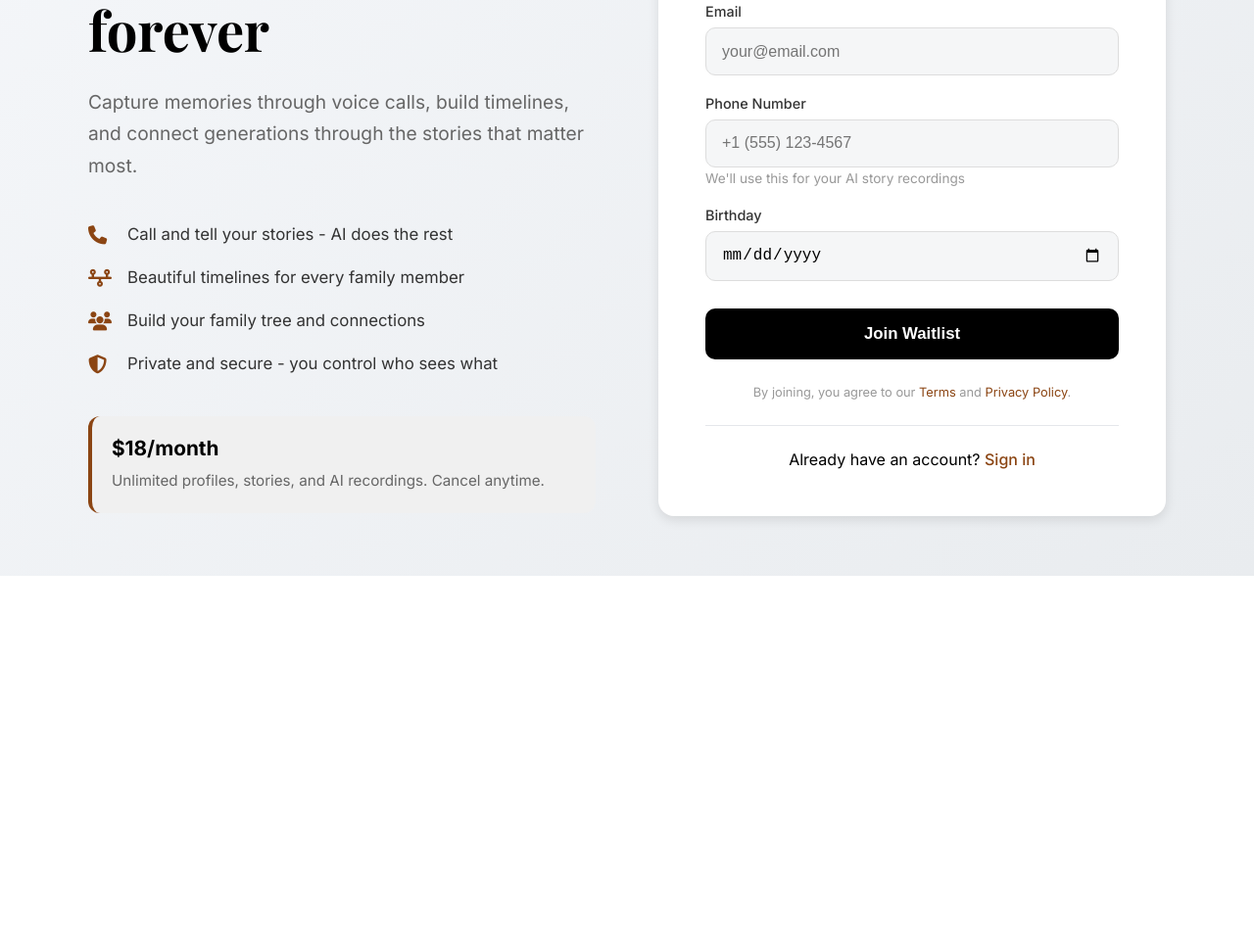
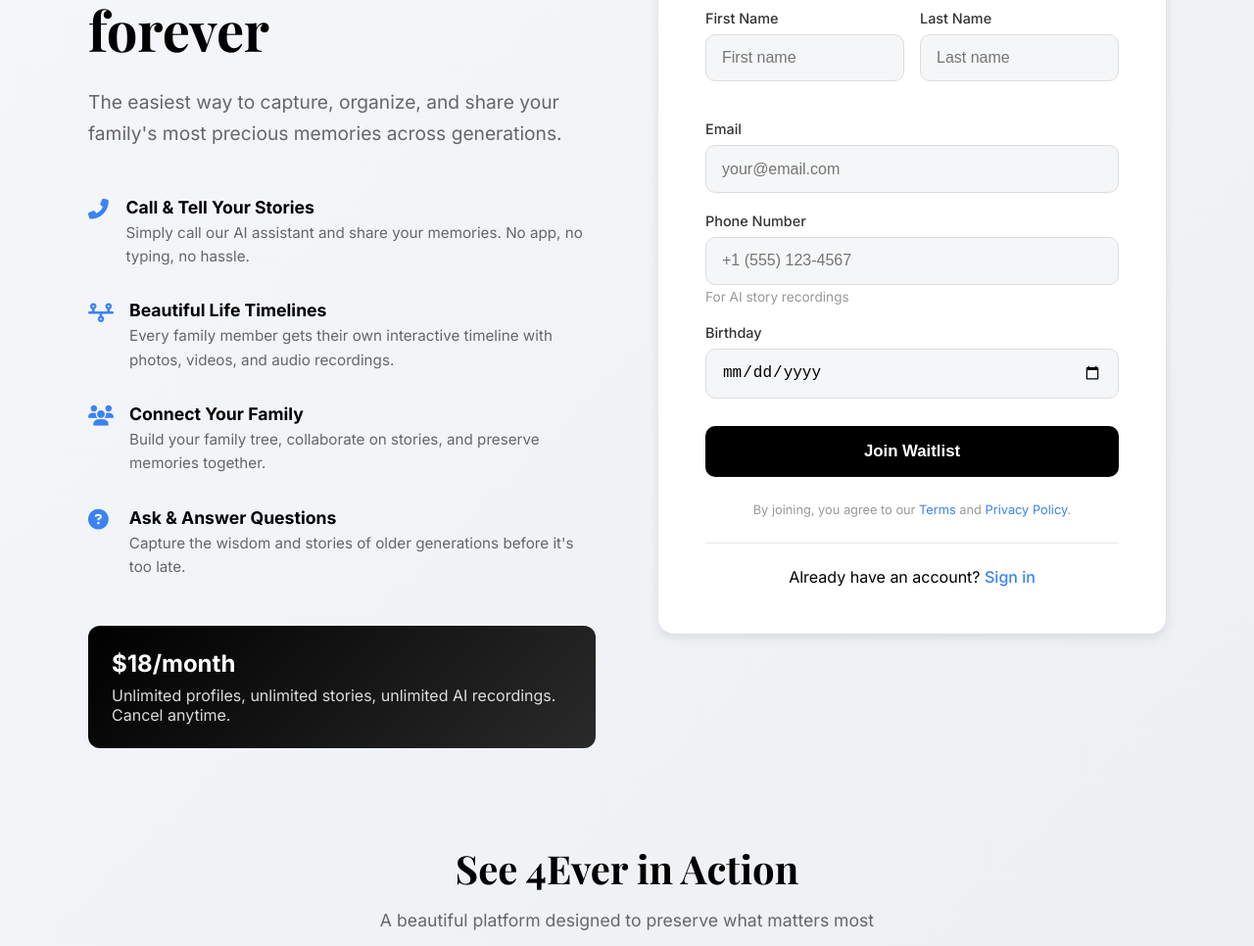
Before and after one commit to Gio-Fullstack/4evertest, a website: page index-landing.html in a window 1280 px wide. Shown: the part 314-1280 px from the top of the page at 98% size. Before the commit the page ends 902 px from the top, so only its background shows below. Drawn offline with nearby package versions, Linux system fonts and the light colour scheme.

Commit message:
Update landing page - remove brown accent, add blue, include 2 screenshots, expand feature descriptions

```diff
--- a/index-landing.html
+++ b/index-landing.html
@@ -24,19 +24,18 @@
             font-family: 'Inter', -apple-system, BlinkMacSystemFont, 'Segoe UI', Helvetica, Arial, sans-serif;
             background: linear-gradient(135deg, #f5f7fa 0%, #e9ecef 100%);
             min-height: 100vh;
-            display: flex;
-            align-items: center;
-            justify-content: center;
             padding: 2rem 1rem;
         }
 
         .container {
             max-width: 1100px;
             width: 100%;
+            margin: 0 auto;
             display: grid;
             grid-template-columns: 1fr 1fr;
             gap: 4rem;
             align-items: center;
+            margin-bottom: 4rem;
         }
 
         .branding-section {
@@ -63,7 +62,7 @@
             line-height: 1.2;
         }
 
-        .branding-section p {
+        .branding-section > p {
             color: #666;
             font-size: 1.2rem;
             line-height: 1.7;
@@ -72,40 +71,57 @@
 
         .features {
             list-style: none;
-            margin-top: 2rem;
+            margin: 2rem 0;
         }
 
         .features li {
             display: flex;
-            align-items: center;
+            align-items: flex-start;
             gap: 1rem;
-            padding: 0.75rem 0;
+            padding: 1rem 0;
             color: #333;
-            font-size: 1.05rem;
         }
 
         .features i {
-            color: #8B4513;
-            font-size: 1.2rem;
-            width: 24px;
+            color: #3b82f6;
+            font-size: 1.3rem;
+            width: 28px;
+            margin-top: 0.2rem;
+        }
+
+        .features strong {
+            display: block;
+            font-size: 1.1rem;
+            color: #000;
+            margin-bottom: 0.25rem;
+        }
+
+        .features p {
+            color: #666;
+            font-size: 0.95rem;
+            line-height: 1.6;
+            margin: 0;
         }
 
         .pricing-note {
-            background: #f0f0f0;
-            padding: 1.25rem;
+            background: linear-gradient(135deg, #000 0%, #2a2a2a 100%);
+            color: white;
+            padding: 1.5rem;
             border-radius: 12px;
             margin-top: 2rem;
-            border-left: 4px solid #8B4513;
         }
 
         .pricing-note strong {
-            font-size: 1.3rem;
-            color: #000;
+            font-size: 1.5rem;
+            color: white;
+            display: block;
+            margin-bottom: 0.5rem;
         }
 
         .pricing-note p {
-            font-size: 0.95rem;
-            margin: 0.5rem 0 0 0;
+            font-size: 1rem;
+            margin: 0;
+            color: rgba(255, 255, 255, 0.85);
         }
 
         .waitlist-section {
@@ -155,9 +171,9 @@
 
         .form-group input:focus {
             outline: none;
-            border-color: #8B4513;
+            border-color: #3b82f6;
             background: white;
-            box-shadow: 0 0 0 3px rgba(139, 69, 19, 0.1);
+            box-shadow: 0 0 0 3px rgba(59, 130, 246, 0.1);
         }
 
         .name-fields {
@@ -196,7 +212,7 @@
         }
 
         .terms a {
-            color: #8B4513;
+            color: #3b82f6;
             text-decoration: none;
         }
 
@@ -208,7 +224,7 @@
         }
 
         .signin-link a {
-            color: #8B4513;
+            color: #3b82f6;
             text-decoration: none;
             font-weight: 500;
         }
@@ -217,7 +233,73 @@
             text-decoration: underline;
         }
 
-        /* Success Modal */
+        small {
+            color: #999;
+            font-size: 0.85rem;
+            display: block;
+            margin-top: 0.25rem;
+        }
+
+        /* Screenshot Section */
+        .screenshot-section {
+            max-width: 1100px;
+            margin: 0 auto 4rem;
+            padding: 0 2rem;
+        }
+
+        .screenshot-section h2 {
+            font-family: 'Playfair Display', serif;
+            font-size: 2.5rem;
+            text-align: center;
+            margin-bottom: 1rem;
+            color: #000;
+        }
+
+        .screenshot-section > p {
+            text-align: center;
+            color: #666;
+            font-size: 1.1rem;
+            margin-bottom: 3rem;
+        }
+
+        .screenshot-grid {
+            display: grid;
+            grid-template-columns: 1fr 1fr;
+            gap: 2rem;
+        }
+
+        .screenshot-card {
+            background: white;
+            border-radius: 16px;
+            overflow: hidden;
+            box-shadow: 0 4px 20px rgba(0, 0, 0, 0.08);
+            border: 1px solid #e5e7eb;
+        }
+
+        .screenshot-card img {
+            width: 100%;
+            height: auto;
+            display: block;
+        }
+
+        .screenshot-caption {
+            padding: 1.5rem;
+            text-align: center;
+        }
+
+        .screenshot-caption h3 {
+            font-size: 1.2rem;
+            color: #000;
+            margin-bottom: 0.5rem;
+        }
+
+        .screenshot-caption p {
+            color: #666;
+            font-size: 0.95rem;
+            line-height: 1.6;
+        }
+
+        /* Modal */
         .modal {
             display: none;
             position: fixed;
@@ -299,15 +381,19 @@
             .name-fields {
                 grid-template-columns: 1fr;
             }
-        }
 
-        small {
-            color: #999;
-            font-size: 0.85rem;
+            .screenshot-grid {
+                grid-template-columns: 1fr;
+            }
+
+            .screenshot-section {
+                margin-bottom: 2rem;
+            }
         }
     </style>
 </head>
 <body>
+    <!-- Main Section -->
     <div class="container">
         <!-- Branding Section -->
         <div class="branding-section">
@@ -315,30 +401,42 @@
                 <img src="images/4ever-logo.png" alt="4Ever" class="logo">
             </div>
             <h1>Preserve your family's stories forever</h1>
-            <p>Capture memories through voice calls, build timelines, and connect generations through the stories that matter most.</p>
+            <p>The easiest way to capture, organize, and share your family's most precious memories across generations.</p>
 
             <ul class="features">
                 <li>
-                    <i class="fas fa-phone"></i>
-                    <span>Call and tell your stories - AI does the rest</span>
+                    <i class="fas fa-phone-alt"></i>
+                    <div>
+                        <strong>Call & Tell Your Stories</strong>
+                        <p>Simply call our AI assistant and share your memories. No app, no typing, no hassle.</p>
+                    </div>
                 </li>
                 <li>
                     <i class="fas fa-timeline"></i>
-                    <span>Beautiful timelines for every family member</span>
+                    <div>
+                        <strong>Beautiful Life Timelines</strong>
+                        <p>Every family member gets their own interactive timeline with photos, videos, and audio recordings.</p>
+                    </div>
                 </li>
                 <li>
                     <i class="fas fa-users"></i>
-                    <span>Build your family tree and connections</span>
+                    <div>
+                        <strong>Connect Your Family</strong>
+                        <p>Build your family tree, collaborate on stories, and preserve memories together.</p>
+                    </div>
                 </li>
                 <li>
-                    <i class="fas fa-shield-alt"></i>
-                    <span>Private and secure - you control who sees what</span>
+                    <i class="fas fa-question-circle"></i>
+                    <div>
+                        <strong>Ask & Answer Questions</strong>
+                        <p>Capture the wisdom and stories of older generations before it's too late.</p>
+                    </div>
                 </li>
             </ul>
 
             <div class="pricing-note">
                 <strong>$18/month</strong>
-                <p>Unlimited profiles, stories, and AI recordings. Cancel anytime.</p>
+                <p>Unlimited profiles, unlimited stories, unlimited AI recordings. Cancel anytime.</p>
             </div>
         </div>
 
@@ -370,7 +468,7 @@
                 <div class="form-group">
                     <label for="phone">Phone Number</label>
                     <input type="tel" id="phone" required placeholder="+1 (555) 123-4567" pattern="[\+]?[0-9\s\(\)\-]+">
-                    <small>We'll use this for your AI story recordings</small>
+                    <small>For AI story recordings</small>
                 </div>
 
                 <div class="form-group">
@@ -391,12 +489,36 @@
         </div>
     </div>
 
+    <!-- Screenshots Section -->
+    <div class="screenshot-section">
+        <h2>See 4Ever in Action</h2>
+        <p>A beautiful platform designed to preserve what matters most</p>
+
+        <div class="screenshot-grid">
+            <div class="screenshot-card">
+                <img src="images/screenshot-timeline.png" alt="Family Timeline">
+                <div class="screenshot-caption">
+                    <h3>Interactive Timelines</h3>
+                    <p>View your family's journey through time with photos, stories, and important milestones</p>
+                </div>
+            </div>
+
+            <div class="screenshot-card">
+                <img src="images/screenshot-notifications.png" alt="Story Approval">
+                <div class="screenshot-caption">
+                    <h3>Approve Stories About You</h3>
+                    <p>Review and approve stories that family members share about you before they appear on your timeline</p>
+                </div>
+            </div>
+        </div>
+    </div>
+
     <!-- Success Modal -->
     <div class="modal" id="successModal">
         <div class="modal-content">
             <i class="fas fa-check-circle"></i>
             <h3>You're on the list!</h3>
-            <p>We'll email you when 4Ever launches.</p>
+            <p>We'll email you when 4Ever launches. Thank you for joining us!</p>
             <button class="btn-modal" onclick="closeModal()">Got it</button>
         </div>
     </div>
```
